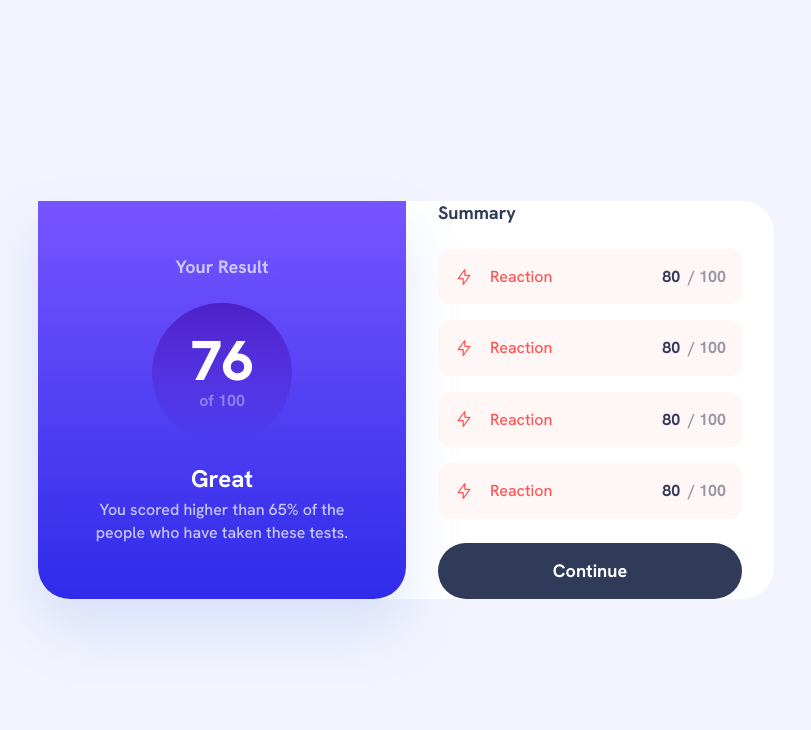
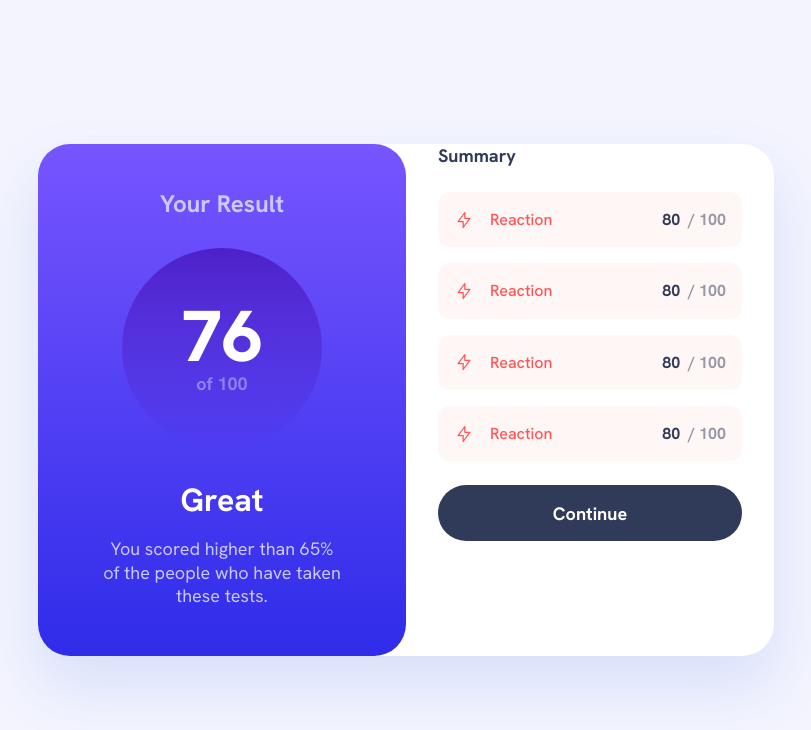
Before and after one commit to g-akca/results-summary-component, a React (Vite) app: page / in a window 1280 px wide. Shown: the top 730 px of the page, without its empty margins (234-1045 px from the left). Built offline with nearby package versions, Linux system fonts and the light colour scheme.

Commit message:
Style ResultSection on tablet sizes

```diff
--- a/src/App.css
+++ b/src/App.css
@@ -27,6 +27,7 @@
     flex-grow: 0;
     padding: 0;
     border-radius: var(--spacing-400);
+    box-shadow: 0 30px 60px rgba(61, 108, 236, 0.15);
 
     display: grid;
     grid-template-columns: 1fr 1fr;
--- a/src/components/ResultSection.css
+++ b/src/components/ResultSection.css
@@ -51,11 +51,51 @@
 .description-div h3 {
     color: var(--white);
     font-size: 24px;
+    line-height: 130%;
     font-weight: bold;
 }
 
 .description-div .sub-text {
     color: var(--navy-200);
     font-size: 16px;
-    font-weight: 500;
 }
+
+/* Tablet Responsive Styles */
+@media screen and (min-width: 768px) {
+    .result-section {
+        padding: var(--spacing-600) var(--spacing-800);
+        border-radius: var(--spacing-400);
+        gap: var(--spacing-400);
+        box-shadow: none;
+    }
+
+    .result-section h2 {
+        font-size: 24px;
+    }
+
+    .score-div {
+        width: 200px;
+        height: 200px;
+    }
+
+    .score-div .score-text {
+        font-size: 72px;
+    }
+
+    .score-div .sub-text {
+        font-size: 18px;
+        opacity: 0.5;
+    }
+
+    .description-div {
+        gap: var(--spacing-200);
+    }
+
+    .description-div h3 {
+        font-size: 32px;
+    }
+
+    .description-div .sub-text {
+        font-size: 18px;
+    }
+}
--- a/src/index.css
+++ b/src/index.css
@@ -26,7 +26,9 @@
   --spacing-300: 24px;
   --spacing-400: 32px;
   --spacing-500: 40px;
+  --spacing-600: 48px;
   --spacing-700: 56px;
+  --spacing-800: 64px;
   --spacing-1000: 80px;
 
   font-family: "Hanken Grotesk", Helvetica, Arial, sans-serif;
```
